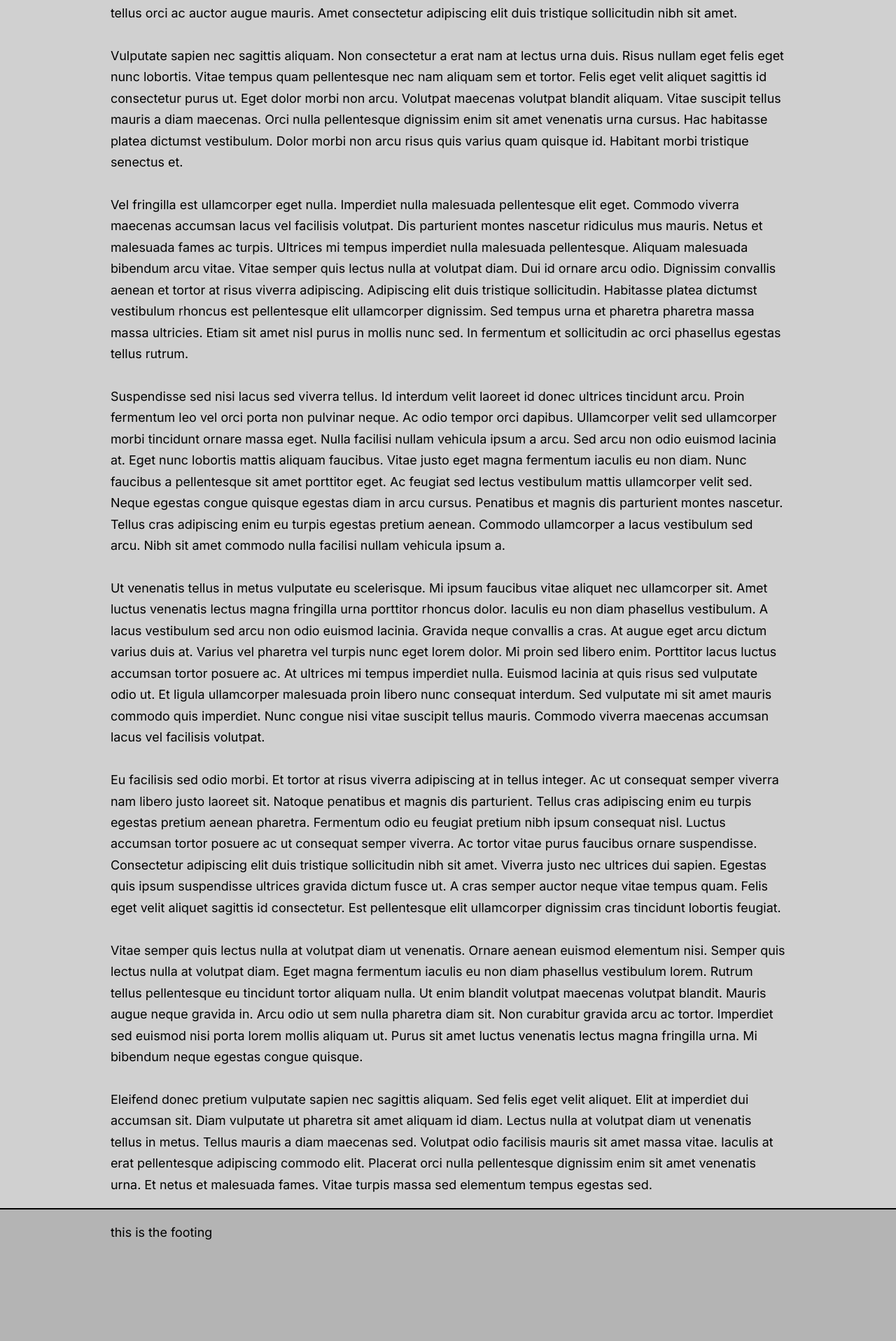
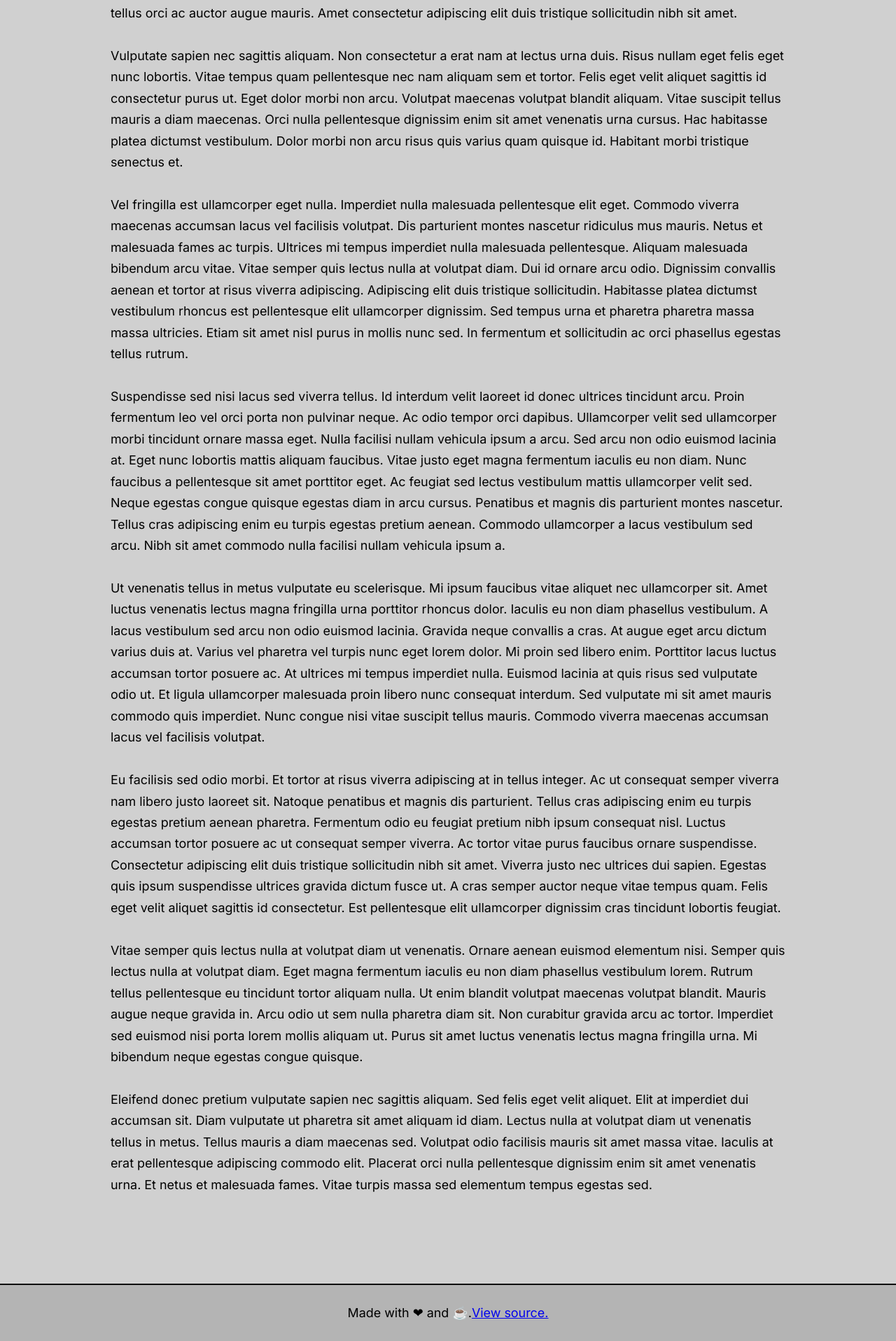
Before and after one commit to mmarat01/PersonalWebsite, a Jekyll site: the page built from index.html, in a window 1280 px wide. Shown: the part 971-2888 px from the top of the page at 70% size. Built offline with Jekyll 4.4.1, drawn with Linux system fonts in a browser that asks for light colours.

Commit message:
added footing text

```diff
--- a/_includes/footer.html
+++ b/_includes/footer.html
@@ -1,10 +1,4 @@
 <footer id="footing">
-    <div class="container">
-        <p>this is the footing</p>
-        <br />
-        <br />
-        <br />
-        <br />
-    </div>
-
+    Made with &#x2764; and &#x2615;.
+    <a href="https://github.com/mmarat01/mmarat01.github.io" title="View source on Github">View source.</a>
 </footer>
--- a/assets/css/styles.css
+++ b/assets/css/styles.css
@@ -103,8 +103,10 @@ h1, h2, h3, h4, h5, h6{
 #footing {
   grid-area: footer;
   background-color: var(--main-gray);
+  min-height: var(--nav-height);
   border-top: 2px solid var(--black);
   bottom: 0;
+  display: flex;
   align-items: center;
   justify-content: center;
 }
```
